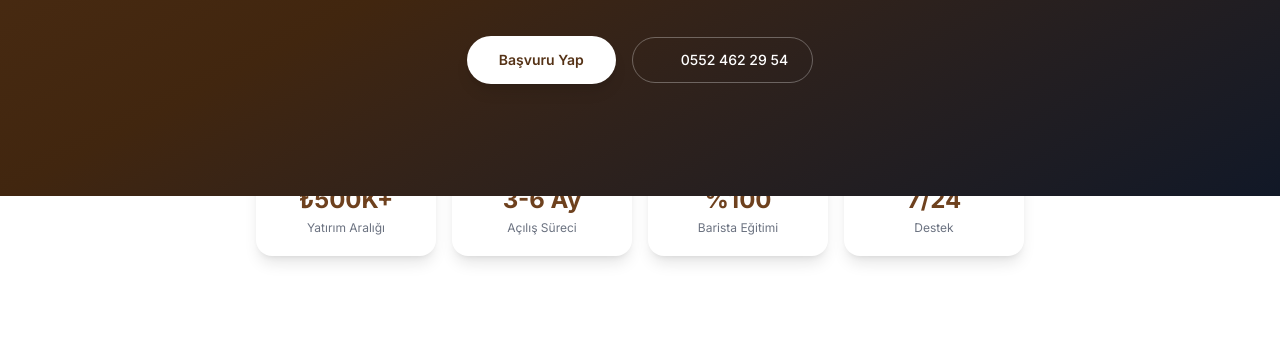
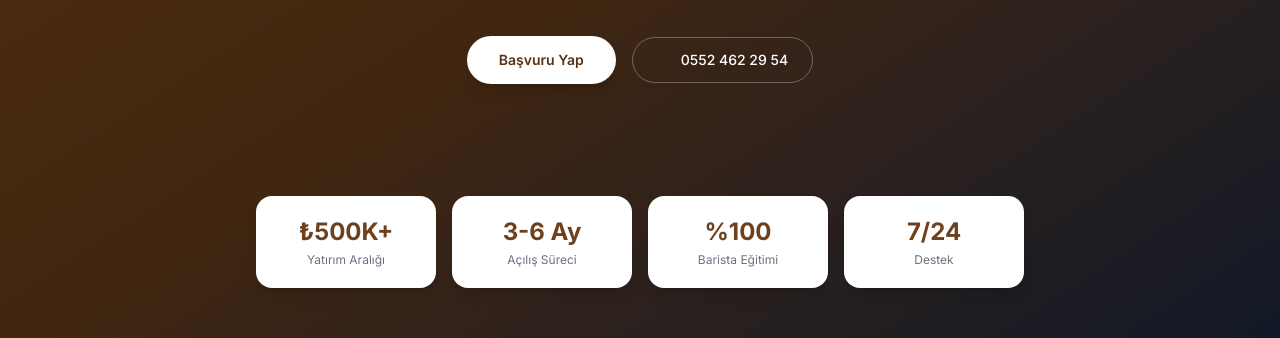
Before and after one commit to metinemredonmez/pure, a Next.js app in the folder web/: page /franchise in a window 1280 px wide. Shown: the part 597-935 px from the top of the page. Built offline with nearby package versions, Linux system fonts and the light colour scheme; no server answers; some icons are missing.

Commit message:
fix: franchise stats inside hero (no clipping), remove duplicate code
Co-Authored-By: Claude Opus 4.6 (1M context) <noreply@anthropic.com>

```diff
--- a/web/src/app/(shop)/(other-pages)/franchise/page.tsx
+++ b/web/src/app/(shop)/(other-pages)/franchise/page.tsx
@@ -28,8 +28,8 @@ const benefits = [
 export default function FranchisePage() {
   return (
     <div className="overflow-x-hidden pb-24 lg:pb-32">
-      {/* Hero — full width gradient */}
-      <div className="relative overflow-hidden bg-gradient-to-br from-primary-800 via-primary-900 to-neutral-900">
+      {/* Hero — full width gradient with stats overlay */}
+      <div className="relative bg-gradient-to-br from-primary-800 via-primary-900 to-neutral-900 pb-16">
         <div className="container py-20 text-center text-white lg:py-28">
           <span className="inline-block rounded-full bg-white/10 px-4 py-1.5 text-xs font-medium tracking-wider uppercase backdrop-blur-sm">
             Franchise Fırsatı
@@ -50,11 +50,9 @@ export default function FranchisePage() {
             </a>
           </div>
         </div>
-        <div className="pointer-events-none absolute -bottom-10 -right-10 opacity-5 select-none"><HugeiconsIcon icon={CoffeeIcon} size={160} color="currentColor" strokeWidth={1} /></div>
-      </div>
 
-      {/* Stats */}
-      <div className="container -mt-8">
+        {/* Stats — inside hero so they don't get clipped */}
+        <div className="container">
           <div className="mx-auto grid max-w-3xl grid-cols-2 gap-4 sm:grid-cols-4">
             {stats.map((s, i) => (
               <div key={i} className="rounded-2xl bg-white p-5 text-center shadow-lg dark:bg-neutral-800">
@@ -62,6 +60,7 @@ export default function FranchisePage() {
                 <div className="mt-1 text-xs text-neutral-500">{s.label}</div>
               </div>
             ))}
+          </div>
         </div>
       </div>
 
```
Lines whose indentation alone changed are shown as unchanged.
